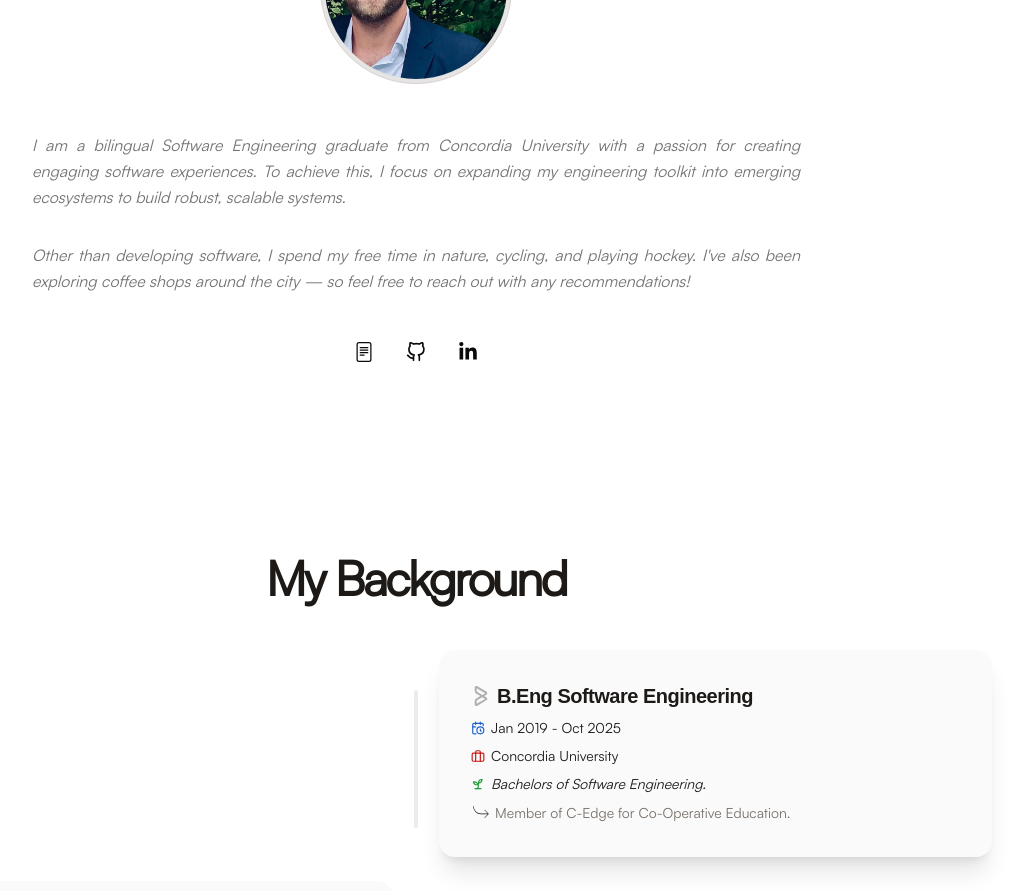
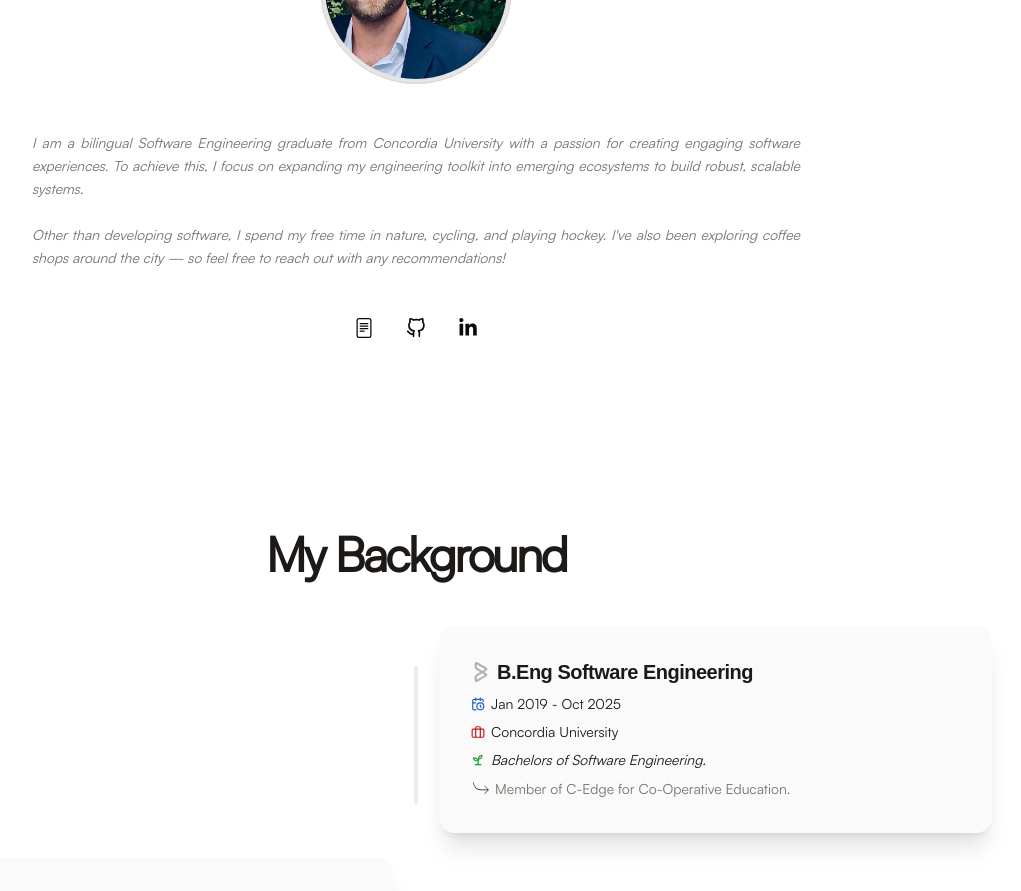
Before and after one commit to eimcharles/eimcharles.github.io, a React (Vite) app: page / in a window 1280 px wide. Shown: the part 1100-1991 px from the top of the page, without its empty margins (224-1245 px from the left). Built offline with nearby package versions, Linux system fonts and the light colour scheme; a web font is replaced by a local one.

Commit message:
chore(about): update about section text size and styling.

```diff
--- a/src/components/About.jsx
+++ b/src/components/About.jsx
@@ -20,12 +20,12 @@ const About = () => {
           </div>
         </div>
 
-        <div className='flex flex-col w-full'>
-          <div className='flex flex-col justify-center items-start gap-8 font-satoshi text-base text-neutral-500 leading-relaxed font-light max-w-full text-justify italic'>
-            <p>{aboutData.body}</p>
-            <p>{aboutData.conclusion}</p>
-          </div>
+        <div className='flex flex-col justify-center gap-6 font-satoshi text-xs lg:text-sm text-neutral-500
+                        leading-relaxed max-w-full text-justify italic'>
+          <p>{aboutData.body}</p>
+          <p>{aboutData.conclusion}</p>
         </div>
+
 
         <div className="flex flex-row justify-center items-center gap-8">
           <a href="#resume" title="View Resume">
```
